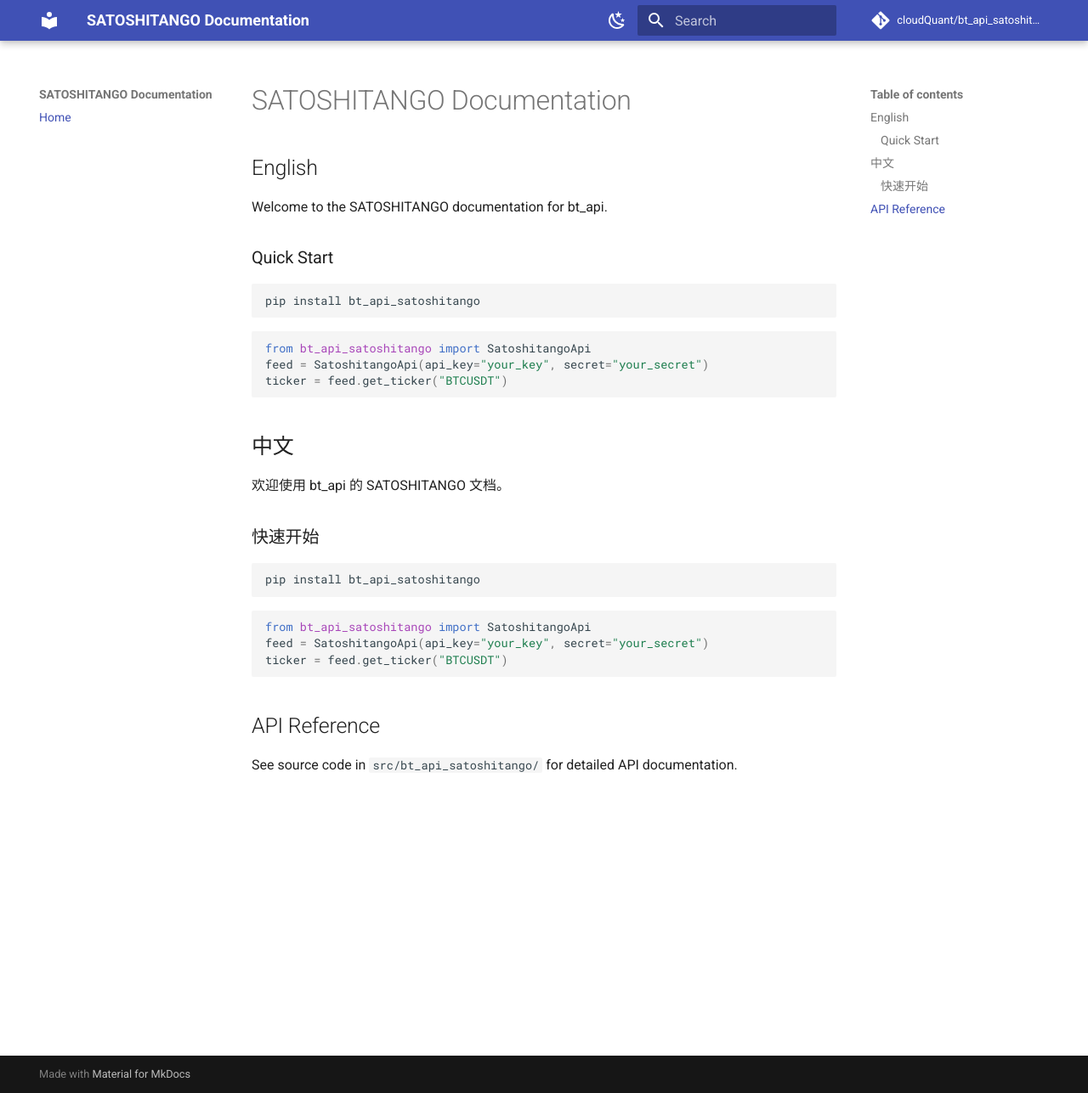
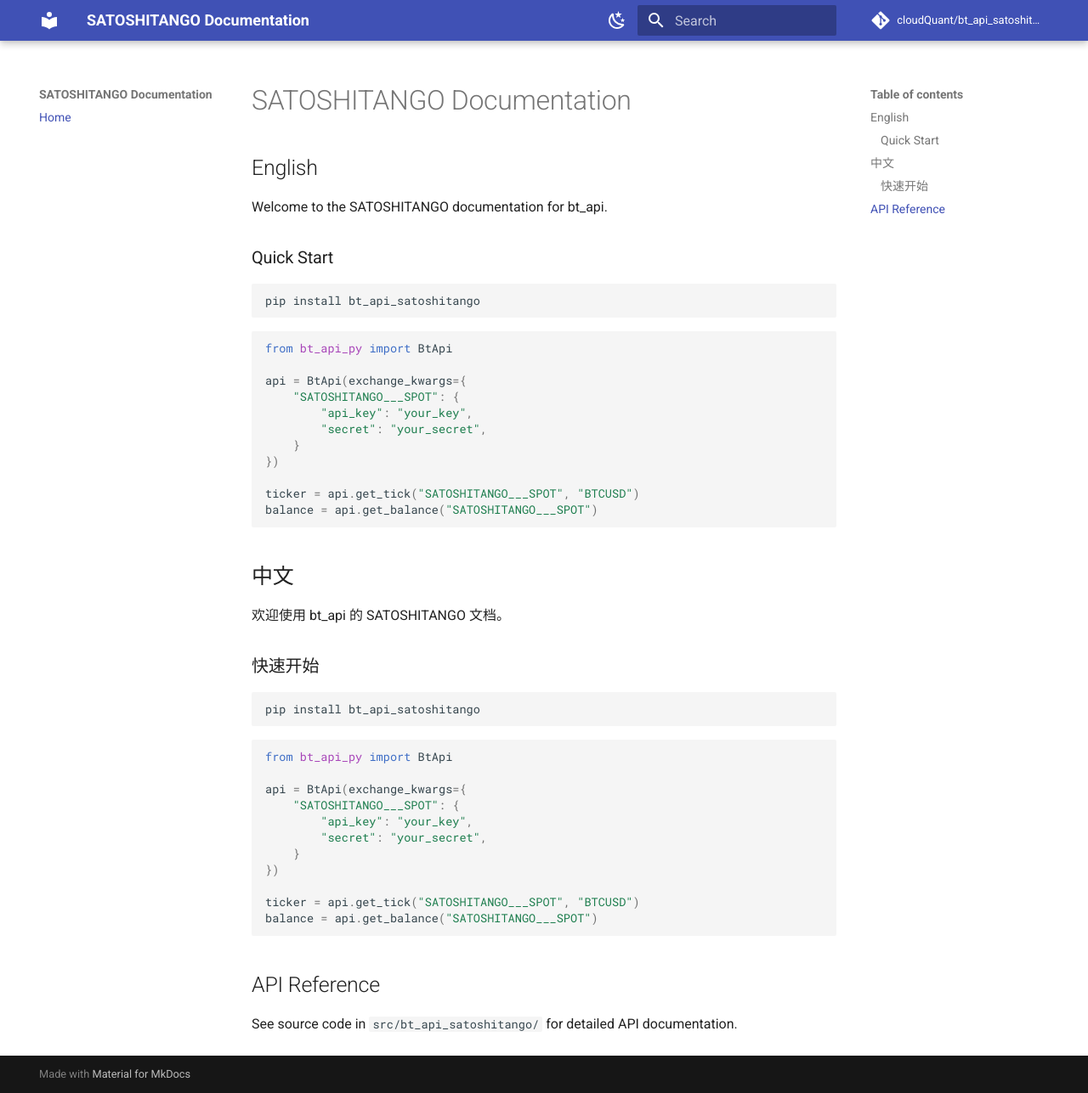
Before and after one commit to cloudQuant/bt_api_satoshitango, an MkDocs documentation site: the page built from docs/index.md, in a window 1280 px wide and 1287 px high. Shown: the whole window at 85% size. Built offline with MkDocs 1.6.1 and Material for MkDocs 9.7.7, drawn with Linux system fonts in a browser that asks for light colours; comment, search, counter and statistics services are not loaded.

Commit message:
chore: upgrade quality standard v0.1.1
- Standardize ruff config (line-length=120, select I/UP/E/F/W/TRY003/TC)
- Fix CI/CD YAML syntax (${}→${{}}) and expand Python 3.13/3.14
- Update README.md and docs/index.md with BtApi Quick Start pattern
- Add TYPE_CHECKING blocks for bt_api_base imports (TC002)
- Fix ruff I001 import sorting
- Bump version to 0.1.1

````diff
--- a/docs/index.md
+++ b/docs/index.md
@@ -11,9 +11,17 @@
 ```
 
 ```python
-from bt_api_satoshitango import SatoshitangoApi
-feed = SatoshitangoApi(api_key="your_key", secret="your_secret")
-ticker = feed.get_ticker("BTCUSDT")
+from bt_api_py import BtApi
+
+api = BtApi(exchange_kwargs={
+    "SATOSHITANGO___SPOT": {
+        "api_key": "your_key",
+        "secret": "your_secret",
+    }
+})
+
+ticker = api.get_tick("SATOSHITANGO___SPOT", "BTCUSD")
+balance = api.get_balance("SATOSHITANGO___SPOT")
 ```
 
 ## 中文
@@ -27,9 +35,17 @@
 ```
 
 ```python
-from bt_api_satoshitango import SatoshitangoApi
-feed = SatoshitangoApi(api_key="your_key", secret="your_secret")
-ticker = feed.get_ticker("BTCUSDT")
+from bt_api_py import BtApi
+
+api = BtApi(exchange_kwargs={
+    "SATOSHITANGO___SPOT": {
+        "api_key": "your_key",
+        "secret": "your_secret",
+    }
+})
+
+ticker = api.get_tick("SATOSHITANGO___SPOT", "BTCUSD")
+balance = api.get_balance("SATOSHITANGO___SPOT")
 ```
 
 ## API Reference
--- a/src/bt_api_satoshitango/__init__.py
+++ b/src/bt_api_satoshitango/__init__.py
@@ -1,8 +1,8 @@
 from __future__ import annotations
 
-__version__ = "0.1.0"
+__version__ = "0.1.1"
 
-from bt_api_satoshitango.exchange_data import SatoshiTangoExchangeDataSpot, SatoshiTangoExchangeData
+from bt_api_satoshitango.exchange_data import SatoshiTangoExchangeData, SatoshiTangoExchangeDataSpot
 from bt_api_satoshitango.feeds.live_satoshitango.spot import SatoshiTangoRequestDataSpot
 
 __all__ = [
````
Also changed, not shown: README.md (+18 -12 lines), pyproject.toml (+4 -41 lines), 5 other files.
